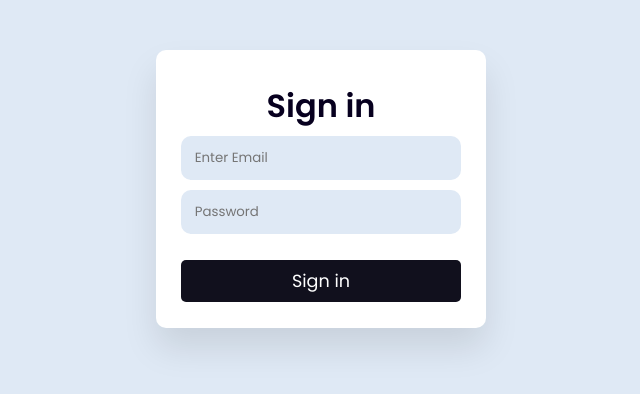
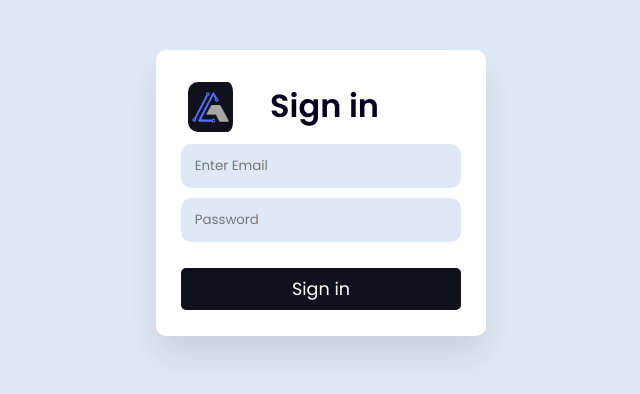
Before and after one commit to thatchubbydev/415-web, a plain HTML site: page index.html in a window 1280 px wide. Shown: the whole page, without its empty margins (319-959 px from the left). Drawn offline with Linux system fonts and the light colour scheme.

Commit message:
added logo files to all pages

```diff
--- a/index.html
+++ b/index.html
@@ -12,7 +12,24 @@
   </head>
   <body>
     <div class="wrapper">
-      <h1 style="padding-bottom: 6px">Sign in</h1>
+      <!-- change starts here -->
+      <div
+        style="
+          display: flex;
+          justify-content: space-evenly;
+          padding-bottom: 8px;
+        "
+      >
+        <img
+          src="./assets/logo2.png"
+          alt=""
+          width="50"
+          height="50"
+          style="border-radius: 10px; padding-right: 5px"
+        />
+        <h1 style="padding-bottom: 6px; margin-right: 75px">Sign in</h1>
+      </div>
+      <!-- change ends here -->
 
       <form>
         <input type="email" placeholder="Enter Email" />
```
Also changed, not shown: pages/employee.html (+5 -0 lines), pages/human_resources.html (+5 -0 lines), pages/inventory.html (+5 -0 lines), pages/manager.html (+5 -5 lines), pages/request.html (+5 -0 lines), assets/logo.png (added), assets/logo2.png (added).
